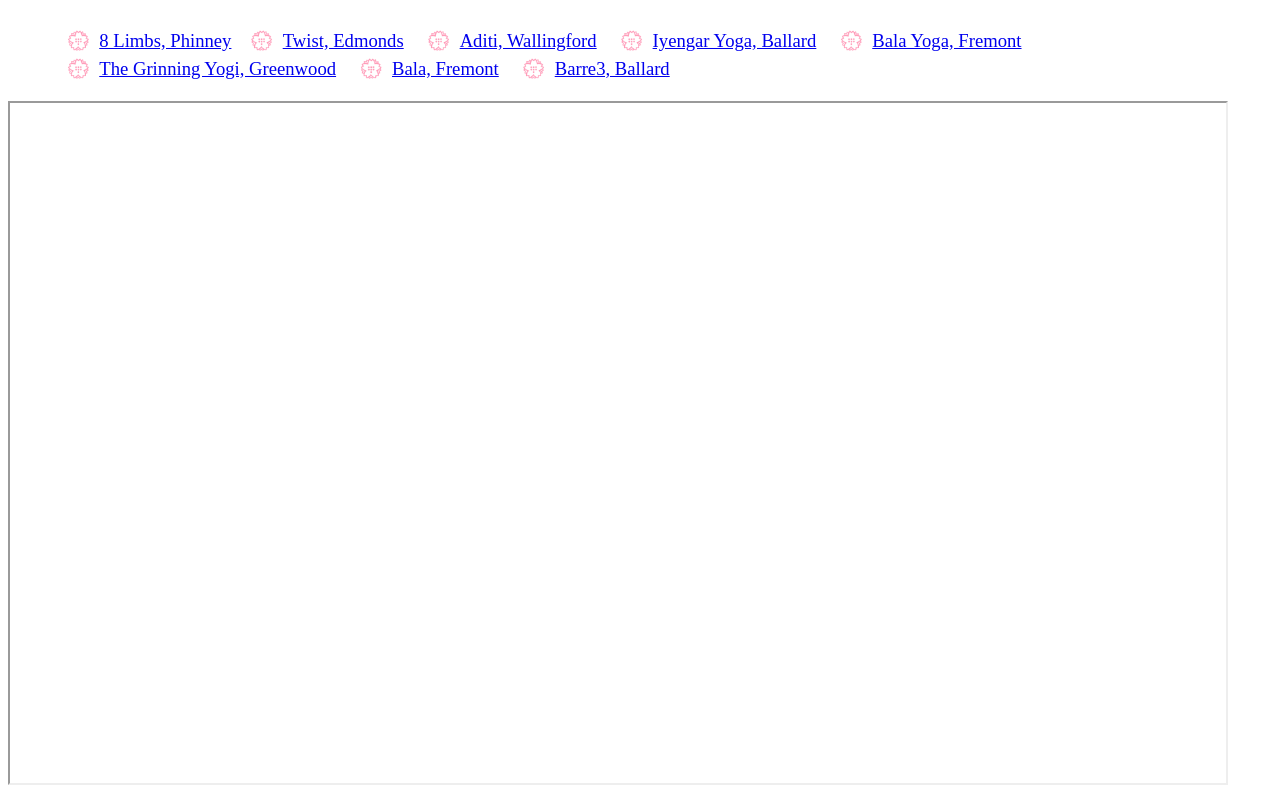
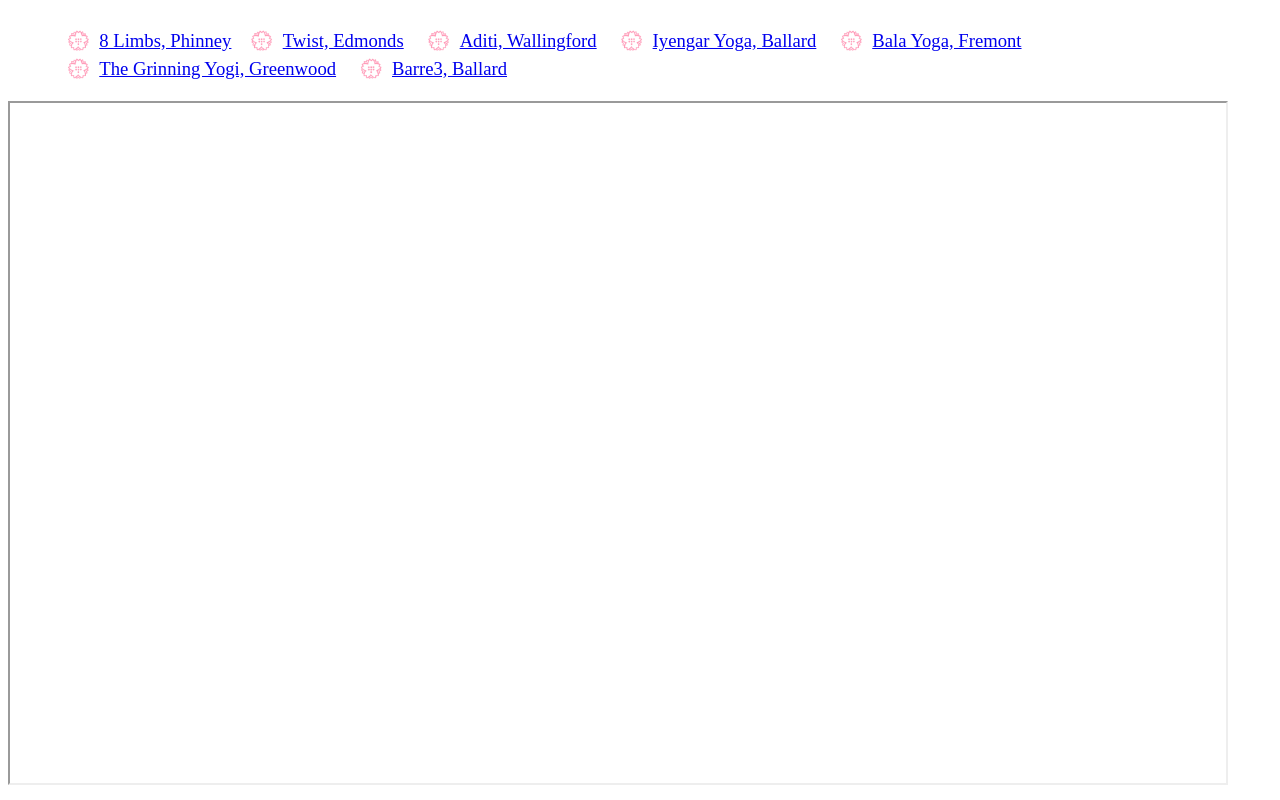
Before and after one commit to coopy/yoga-schedules, a plain HTML site: page index.html in a window 1280 px wide. Drawn offline with Linux system fonts and the light colour scheme.

Commit message:
Remove dupe Bala yoga entry

```diff
--- a/index.html
+++ b/index.html
@@ -48,7 +48,6 @@
       <li><a class="menuitem" href="http://seattleiyengaryoga.com/yoga-class-schedule/#custom_post_widget-1673">Iyengar Yoga, Ballard</a></li>
       <li><a class="menuitem" href="http://balayoga.com/classes/#hc-schedule">Bala Yoga, Fremont</a></li>
       <li><a class="menuitem" href="https://thegrinningyogiseattle.com/#block-a2936bc04114529f7964">The Grinning Yogi, Greenwood</a></li>
-      <li><a class="menuitem" href="http://balayoga.com/classes/">Bala, Fremont</a></li>
       <li><a class="menuitem" href="https://clients.mindbodyonline.com/classic/mainclass?studioid=345684&tg=&vt=&lvl=&stype=-7&view=week&trn=0&page=&catid=&prodid=&date=7%2f11%2f2017&classid=0&prodGroupId=&sSU=&optForwardingLink=&qParam=&justloggedin=&nLgIn=&pMode=0&loc=1">Barre3, Ballard</a></li>
     </ul>
 
```
